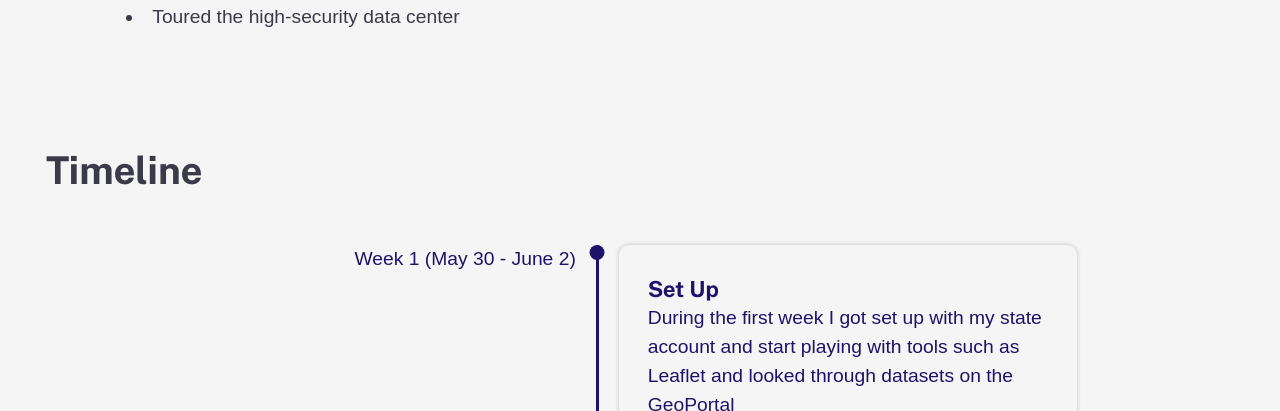
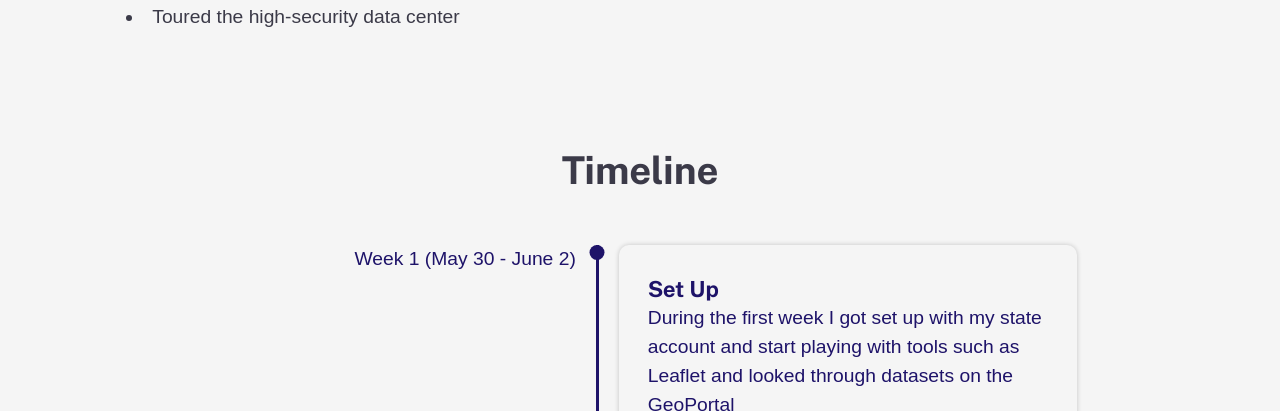
Before and after one commit to kesavanramcdt/kesavancdt, a plain HTML site: page home.html in a window 1280 px wide. Shown: the part 1051-1462 px from the top of the page. Drawn offline with nearby package versions, Linux system fonts and the light colour scheme.

Commit message:
Update homestyle.css

```diff
--- a/homestyle.css
+++ b/homestyle.css
@@ -140,7 +140,7 @@ margin-left: 50px;
 }
 
 #time{
-  margin-left: -30px;
+  text-align: center;
 }
 
 #holdwhat{
```
